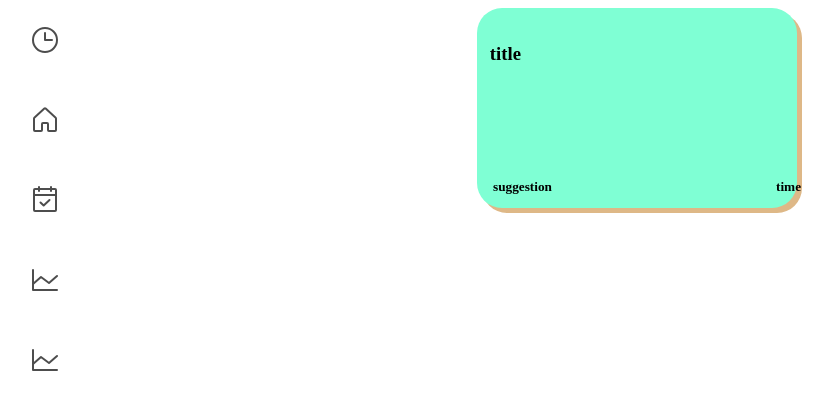
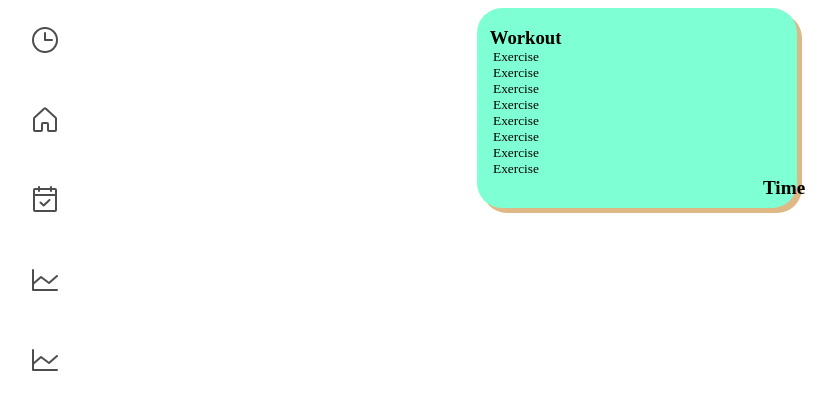
Before and after one commit to web-sci-spring-2022-name-tbd/IronTherapy, an Angular app in the folder Iron-Therapy/: page / in a window 1280 px wide. Shown: the top 410 px of the page, without its empty margins (3-839 px from the left). Built offline with nearby package versions, Linux system fonts and the light colour scheme.

Commit message:
Created History Box
Created History Box for History page

```diff
--- a/Iron-Therapy/src/app/app.component.html
+++ b/Iron-Therapy/src/app/app.component.html
@@ -2,7 +2,7 @@
 
 <app-nav></app-nav>
 
-<app-workout-box></app-workout-box>
+<app-history-box></app-history-box>
 
 
 <router-outlet></router-outlet>
--- a/Iron-Therapy/src/app/app.module.ts
+++ b/Iron-Therapy/src/app/app.module.ts
@@ -5,12 +5,14 @@ import { AppRoutingModule } from './app-routing.module';
 import { AppComponent } from './app.component';
 import { NavComponent } from './nav/nav.component';
 import { WorkoutBoxComponent } from './workout-box/workout-box.component';
+import { HistoryBoxComponent } from './history-box/history-box.component';
 
 @NgModule({
   declarations: [
     AppComponent,
     NavComponent,
-    WorkoutBoxComponent
+    WorkoutBoxComponent,
+    HistoryBoxComponent
   ],
   imports: [
     BrowserModule,
--- /dev/null
+++ b/Iron-Therapy/src/app/history-box/history-box.component.css
@@ -0,0 +1,47 @@
+.center {
+  display: flex;
+  justify-content: center;
+}
+
+#container {
+  background-color: aquamarine;
+  border-radius: 25px;
+  width: 25vw;
+  height: 25vh;
+  box-shadow: 5px 5px burlywood;
+}
+
+#name {
+  padding-left: 1vw;
+  font-style: bold;
+}
+
+#parent {
+  margin-top: 10vh;
+  display: grid;
+  grid-template-columns: 1fr 1fr;
+  grid-gap: 15vw;
+  width: 50%;
+}
+
+#sug {
+  margin-top: -10vh;
+}
+
+#taken {
+  margin-top: 20vh;
+}
+
+.child {
+  margin: 2vh;
+}
+
+.exercise {
+  margin: 0;
+  font-size: smaller;
+}
+
+#min {
+  margin-top: 6vh;
+  font-size: larger;
+}
--- /dev/null
+++ b/Iron-Therapy/src/app/history-box/history-box.component.html
@@ -0,0 +1,19 @@
+<div class="center">
+    <div id="container">
+        <h3 id="name">Workout</h3>
+
+        <div id="parent">
+            <div id="sug" class="child">
+                <p class="exercise">Exercise</p>
+                <p class="exercise">Exercise</p>
+                <p class="exercise">Exercise</p>
+                <p class="exercise">Exercise</p>
+                <p class="exercise">Exercise</p>
+                <p class="exercise">Exercise</p>
+                <p class="exercise">Exercise</p>
+                <p class="exercise">Exercise</p>
+            </div>
+            <h5 id="min" class="child">Time</h5>
+        </div>
+      </div>
+</div>
--- /dev/null
+++ b/Iron-Therapy/src/app/history-box/history-box.component.ts
@@ -0,0 +1,15 @@
+import { Component, OnInit } from '@angular/core';
+
+@Component({
+  selector: 'app-history-box',
+  templateUrl: './history-box.component.html',
+  styleUrls: ['./history-box.component.css']
+})
+export class HistoryBoxComponent implements OnInit {
+
+  constructor() { }
+
+  ngOnInit(): void {
+  }
+
+}
```
Also changed, not shown: 1 other file (tests, documents, lock files or other folders).
